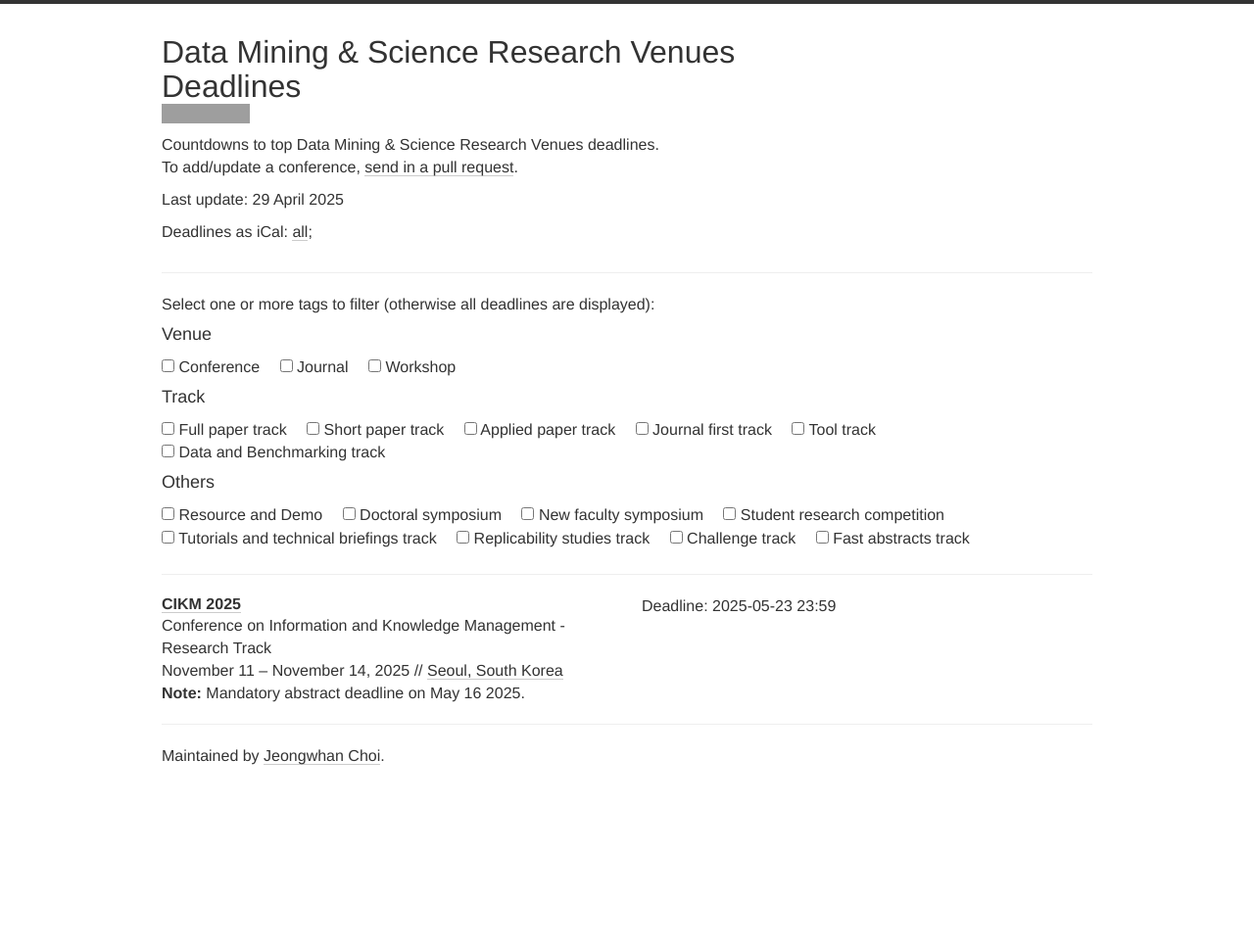
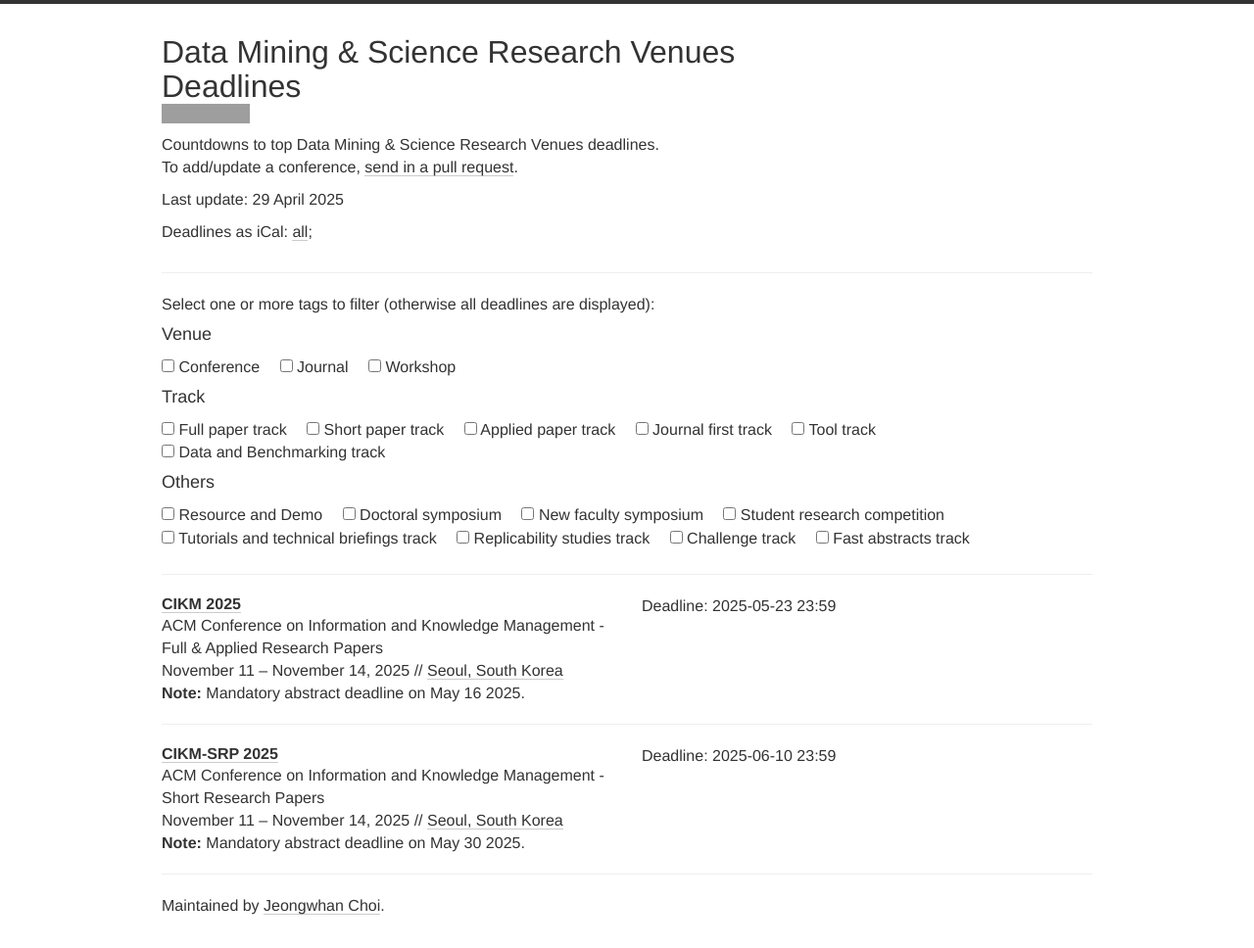
Before and after one commit to dm-deadlines/dm-deadlines.github.io, a Jekyll site: the page built from index.html, in a window 1280 px wide. Shown: the whole page at 98% size. Built offline with Jekyll 4.4.1, drawn with Linux system fonts in a browser that asks for light colours; nearby versions of some CDN libraries; before the commit the page ends 900 px from its top, so only the background shows below that; grey boxes are pictures that could not be loaded.

Commit message:
Add short research paper

```diff
--- a/_data/conferences.yml
+++ b/_data/conferences.yml
@@ -2,7 +2,7 @@
 
 # CIKMs
 - name: CIKM
-  description: Conference on Information and Knowledge Management - Research Track
+  description: ACM Conference on Information and Knowledge Management - Full & Applied Research Papers
   year: 2025
   link: https://cikm2025.org
   deadline:
@@ -10,4 +10,15 @@
   date: November 11 - November 14, 2025
   place: Seoul, South Korea
   note: Mandatory abstract deadline on May 16 2025.
-  tags: [CO, RPT]
+  tags: [CO, FPT, APT]
+
+- name: CIKM-SRP
+  description: ACM Conference on Information and Knowledge Management - Short Research Papers
+  year: 2025
+  link: https://cikm2025.org
+  deadline:
+  - "2025-06-10 23:59"
+  date: November 11 - November 14, 2025
+  place: Seoul, South Korea
+  note: Mandatory abstract deadline on May 30 2025.
+  tags: [CO, SPT]
```
